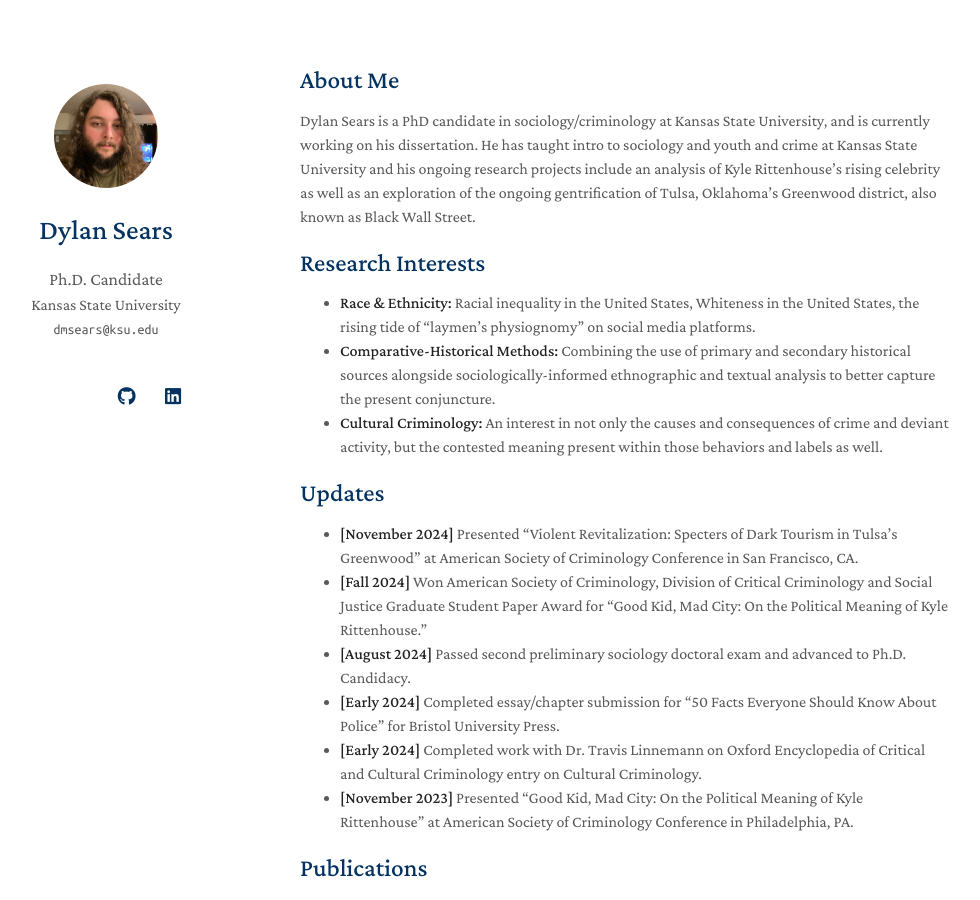
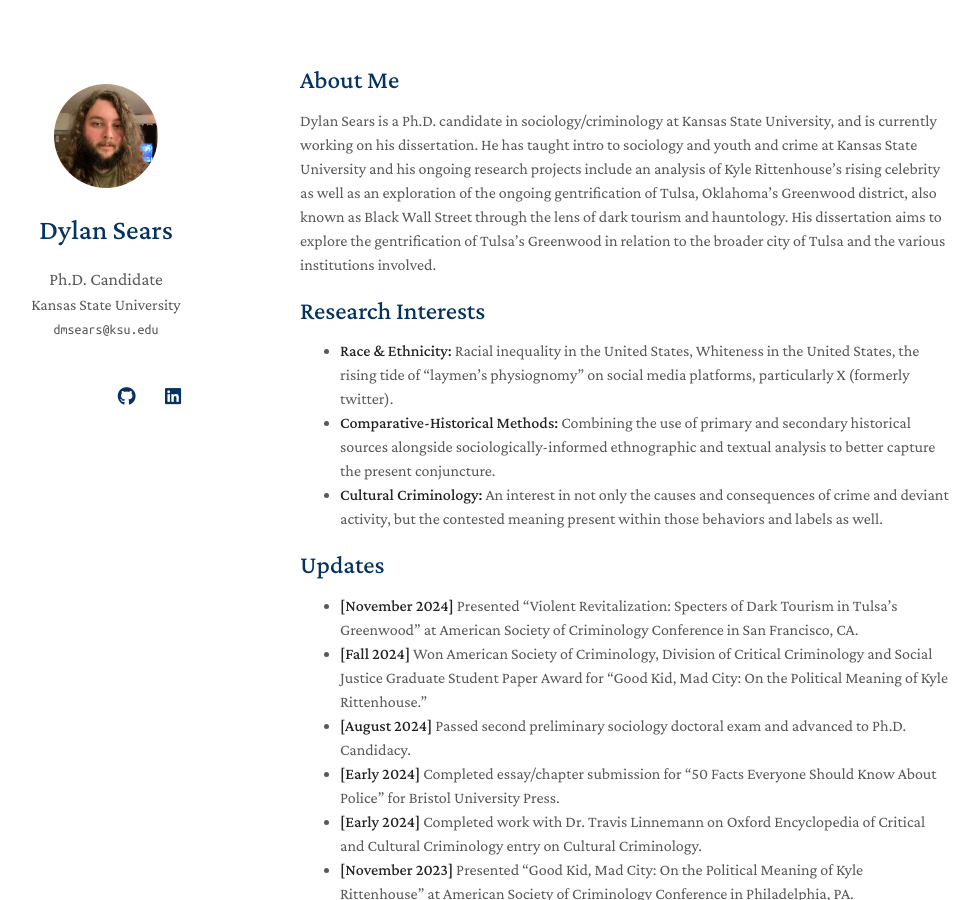
Before and after one commit to Darfnader/portfoliotest, a Jekyll site: the page built from index.md, in a window 1280 px wide and 900 px high. Shown: the whole window, without its empty margins (170-1150 px from the left). Built offline with Jekyll 4.4.1, drawn with Linux system fonts in a browser that asks for light colours; a style sheet for code colours, icons or effects is not loaded; our own code applies the rules of GitHub Pages for plain Markdown files.

Commit message:
updated index

```diff
--- a/index.md
+++ b/index.md
@@ -4,11 +4,11 @@ layout: homepage
 
 ## About Me
 
-Dylan Sears is a PhD candidate in sociology/criminology at Kansas State University, and is currently working on his dissertation. He has taught intro to sociology and youth and crime at Kansas State University and his ongoing research projects include an analysis of Kyle Rittenhouse's rising celebrity as well as an exploration of the ongoing gentrification of Tulsa, Oklahoma's Greenwood district, also known as Black Wall Street.
+Dylan Sears is a Ph.D. candidate in sociology/criminology at Kansas State University, and is currently working on his dissertation. He has taught intro to sociology and youth and crime at Kansas State University and his ongoing research projects include an analysis of Kyle Rittenhouse's rising celebrity as well as an exploration of the ongoing gentrification of Tulsa, Oklahoma's Greenwood district, also known as Black Wall Street through the lens of dark tourism and hauntology. His dissertation aims to explore the gentrification of Tulsa's Greenwood in relation to the broader city of Tulsa and the various institutions involved.
 
 ## Research Interests
 
-- **Race & Ethnicity:** Racial inequality in the United States, Whiteness in the United States, the rising tide of "laymen's physiognomy" on social media platforms.
+- **Race & Ethnicity:** Racial inequality in the United States, Whiteness in the United States, the rising tide of "laymen's physiognomy" on social media platforms, particularly X (formerly twitter).
 - **Comparative-Historical Methods:** Combining the use of primary and secondary historical sources alongside sociologically-informed ethnographic and textual analysis to better capture the present conjuncture.
 - **Cultural Criminology:** An interest in not only the causes and consequences of crime and deviant activity, but the contested meaning present within those behaviors and labels as well.
 
```
